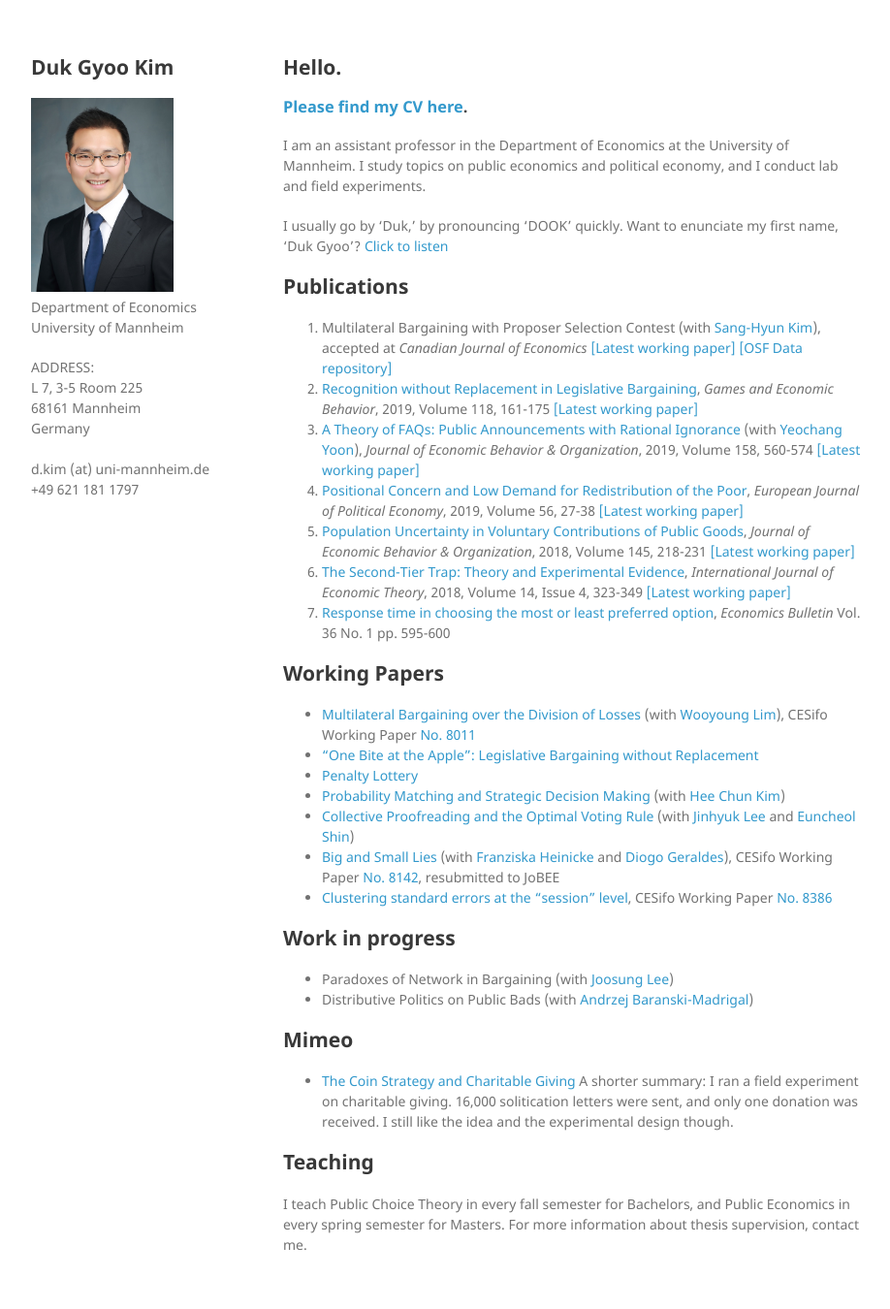
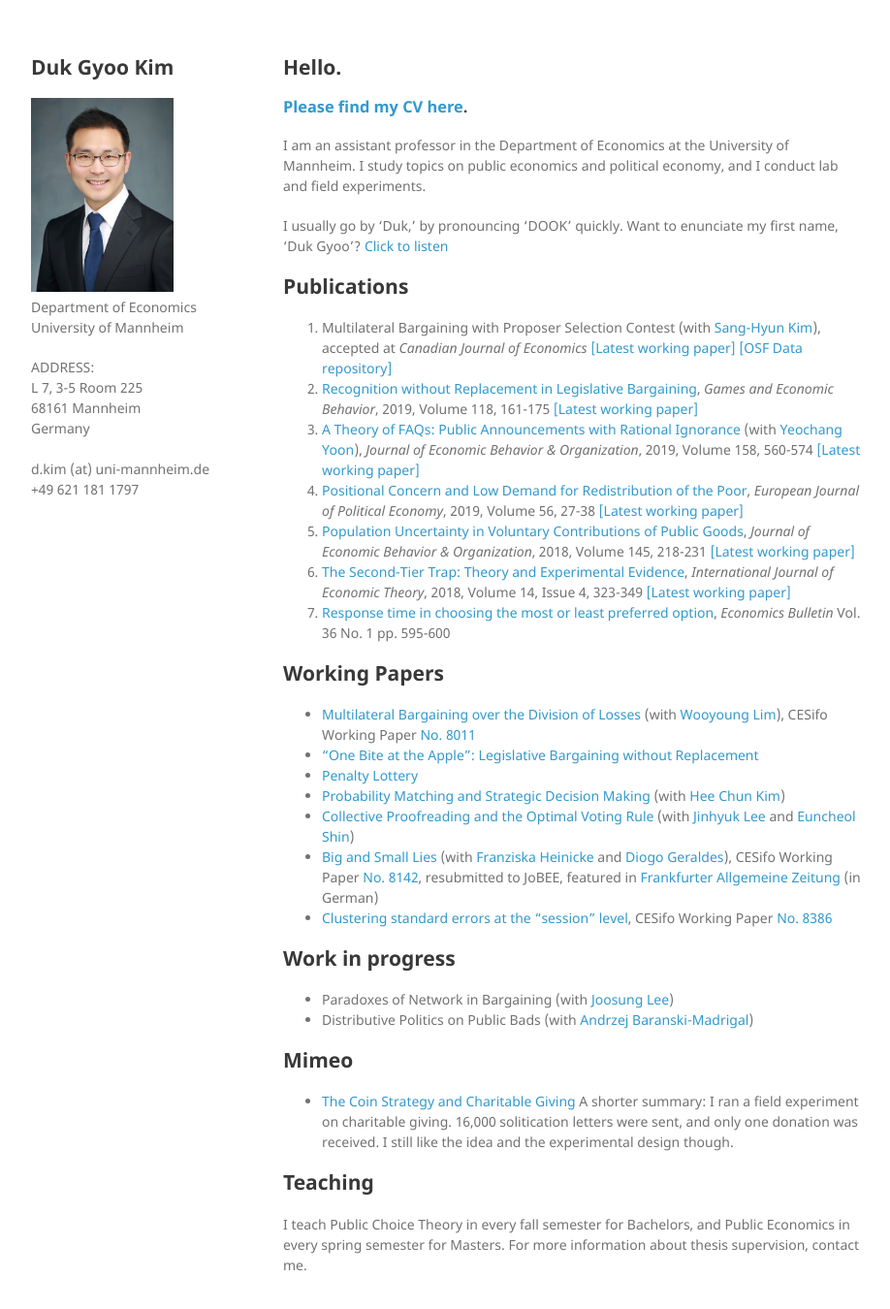
Before and after one commit to kimdukgyoo/kimdukgyoo.github.io, a Jekyll site: the page built from index.md, in a window 1280 px wide and 1385 px high. Shown: the top 1350 px of the window at 97% size, without its empty margins (178-1096 px from the left). Built offline with Jekyll 4.4.1, drawn with Linux system fonts in a browser that asks for light colours; our own code applies the rules of GitHub Pages for plain Markdown files.

Commit message:
Update index.md

```diff
--- a/index.md
+++ b/index.md
@@ -23,7 +23,7 @@
 * <a href="https://kimdukgyoo.github.io/PDFfiles/Penalty_Lottery.pdf" target="_blank"> Penalty Lottery </a>
 * <a href="https://kimdukgyoo.github.io/PDFfiles/ProbMatching.pdf" target="_blank"> Probability Matching and Strategic Decision Making</a> (with <a href="https://sites.google.com/site/hckim0822/home" target="_blank">Hee Chun Kim</a>)
 * <a href="https://kimdukgyoo.github.io/PDFfiles/CollectiveProofreading.pdf" target="_blank"> Collective Proofreading and the Optimal Voting Rule </a> (with <a href="https://sites.google.com/site/jinhyuk2con/" target="_blank">Jinhyuk Lee</a> and <a href="https://sites.google.com/site/euncheolshin00/" target="_blank">Euncheol Shin</a>)
-* <a href="https://kimdukgyoo.github.io/PDFfiles/BigSmallLies.pdf" target="_blank"> Big and Small Lies</a> (with <a href="https://sites.google.com/view/franziskaheinicke/research?authuser=0" target="_blank">Franziska Heinicke</a> and <a href="https://sites.google.com/site/diogogeraldes/research" target="_blank">Diogo Geraldes</a>), CESifo Working Paper <a href="https://www.cesifo.org/DocDL/cesifo1_wp8142.pdf" target="_blank">No. 8142</a>, resubmitted to JoBEE
+* <a href="https://kimdukgyoo.github.io/PDFfiles/BigSmallLies.pdf" target="_blank"> Big and Small Lies</a> (with <a href="https://sites.google.com/view/franziskaheinicke/research?authuser=0" target="_blank">Franziska Heinicke</a> and <a href="https://sites.google.com/site/diogogeraldes/research" target="_blank">Diogo Geraldes</a>), CESifo Working Paper <a href="https://www.cesifo.org/DocDL/cesifo1_wp8142.pdf" target="_blank">No. 8142</a>, resubmitted to JoBEE, featured in <a href="https://kimdukgyoo.github.io/PDFfiles/FAS-20200927.pdf" target="_blank">Frankfurter Allgemeine Zeitung</a> (in German)
 * <a href="https://kimdukgyoo.github.io/PDFfiles/ClusteringSEsession.pdf" target="_blank">Clustering standard errors at the "session" level</a>, CESifo Working Paper <a href="https://www.cesifo.org/DocDL/cesifo1_wp8386.pdf" target="_blank">No. 8386</a>
 
 ## Work in progress
```
